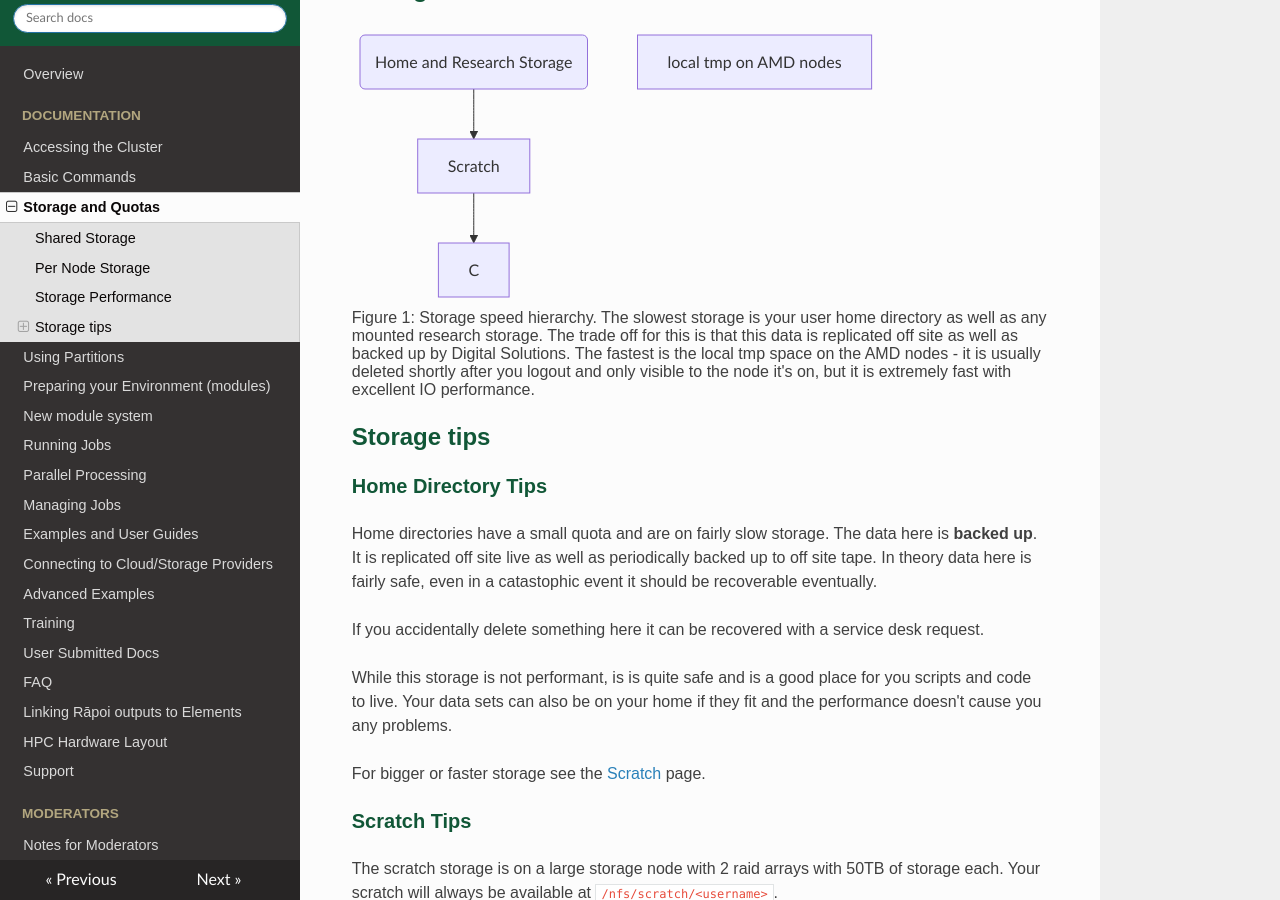
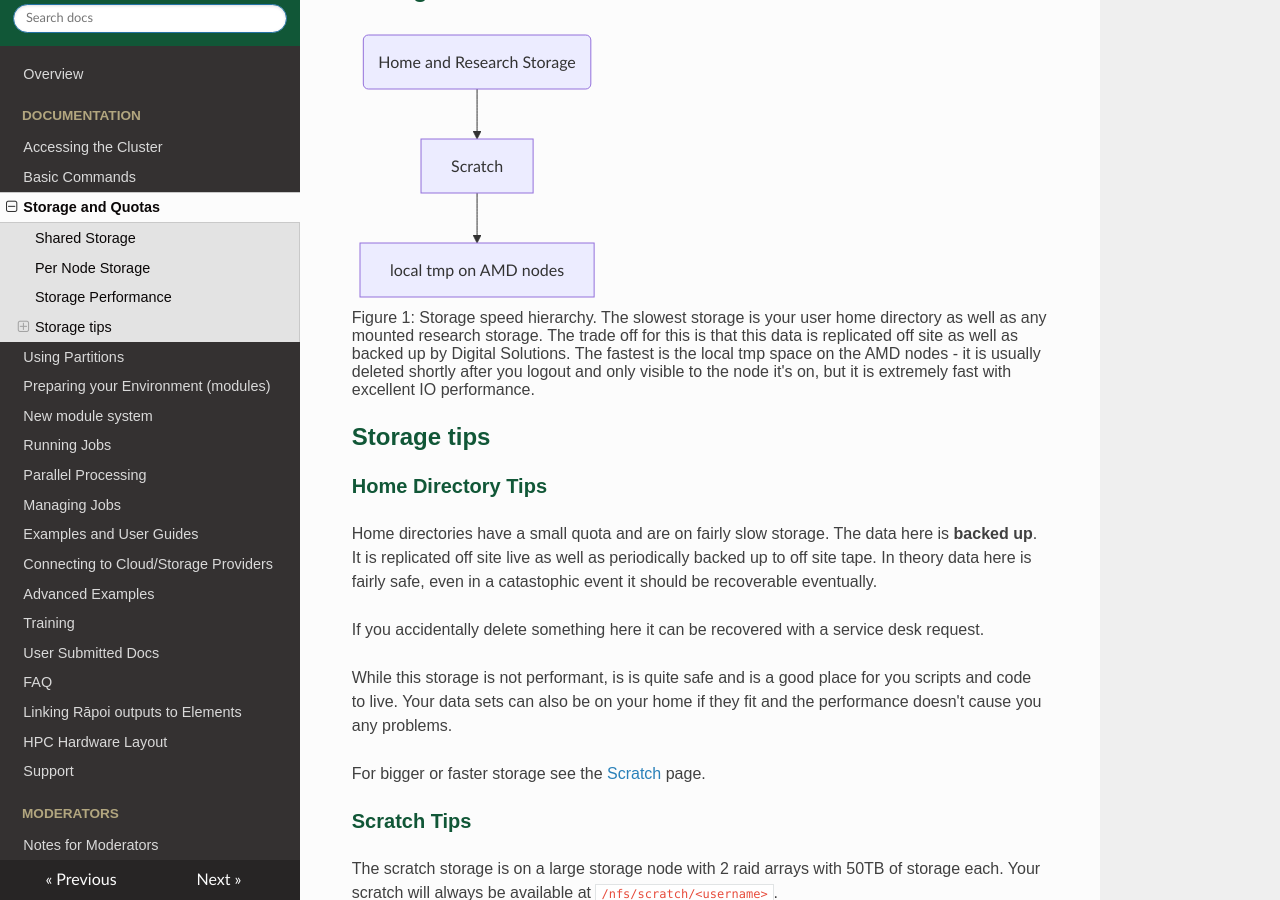
Before and after one commit to vuw-research-computing/raapoi-docs, an MkDocs documentation site: the page built from docs/storage.md, in a window 1280 px wide and 900 px high, scrolled down 1146 px. Built offline with MkDocs 1.6.1, drawn with Linux system fonts in a browser that asks for light colours; nearby versions of some CDN libraries; some web fonts are replaced.

````diff
--- a/docs/storage.md
+++ b/docs/storage.md
@@ -45,7 +45,7 @@ For more info see [Temp Disk Tips](storage/tmp.md).
 ```mermaid
 graph TD
    A(Home and Research Storage) --> B
-   B[Scratch] --> C
+   B[Scratch] --> D
    D[local tmp on AMD nodes]
 ```
 <figcaption>Figure 1: Storage speed hierarchy. The slowest storage is your user home directory as well as any mounted research storage. The trade off for this is that this data is replicated off site as well as backed up by Digital Solutions. The fastest is the local tmp space on the AMD nodes - it is usually deleted shortly after you logout and only visible to the node it's on, but it is extremely fast with excellent IO performance.
````
